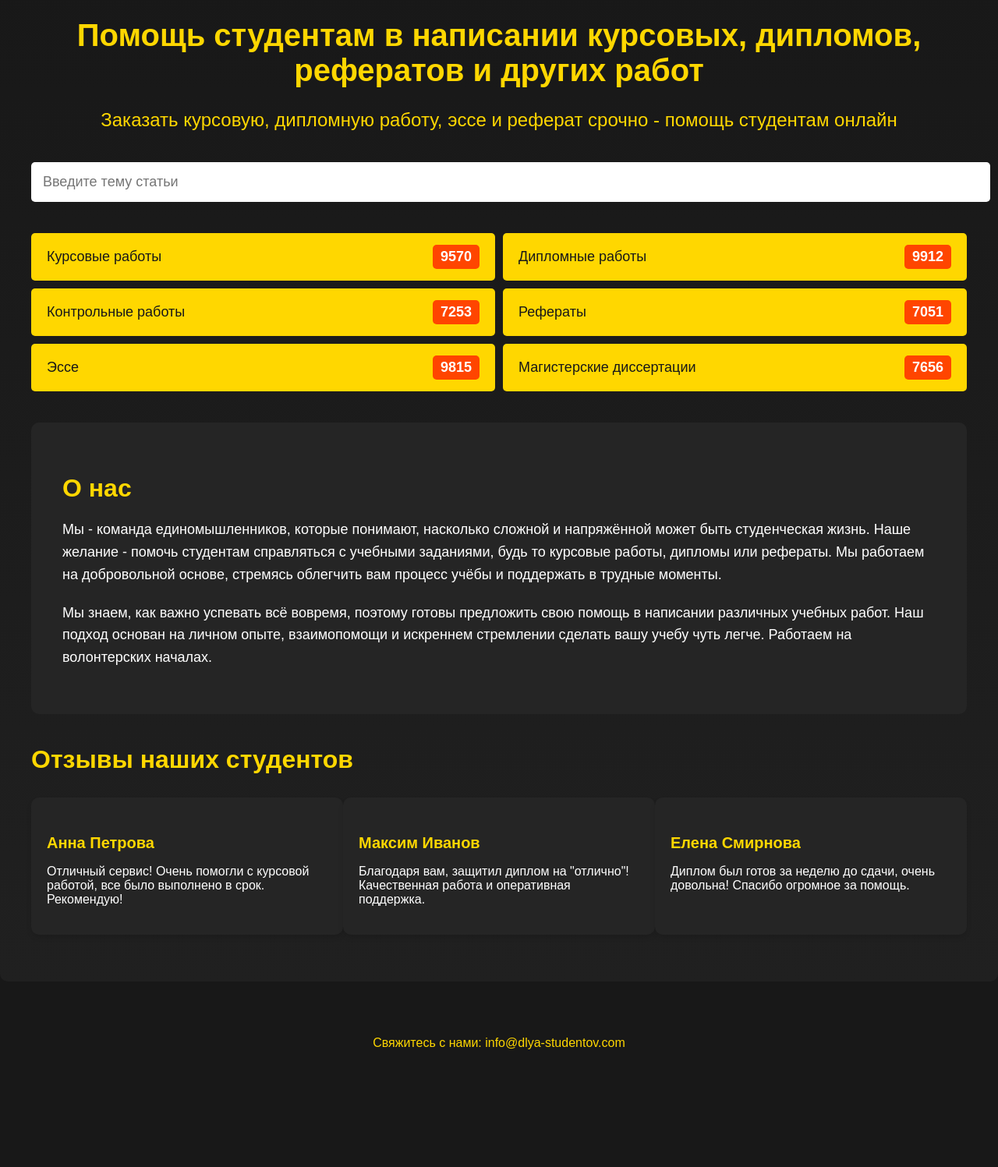
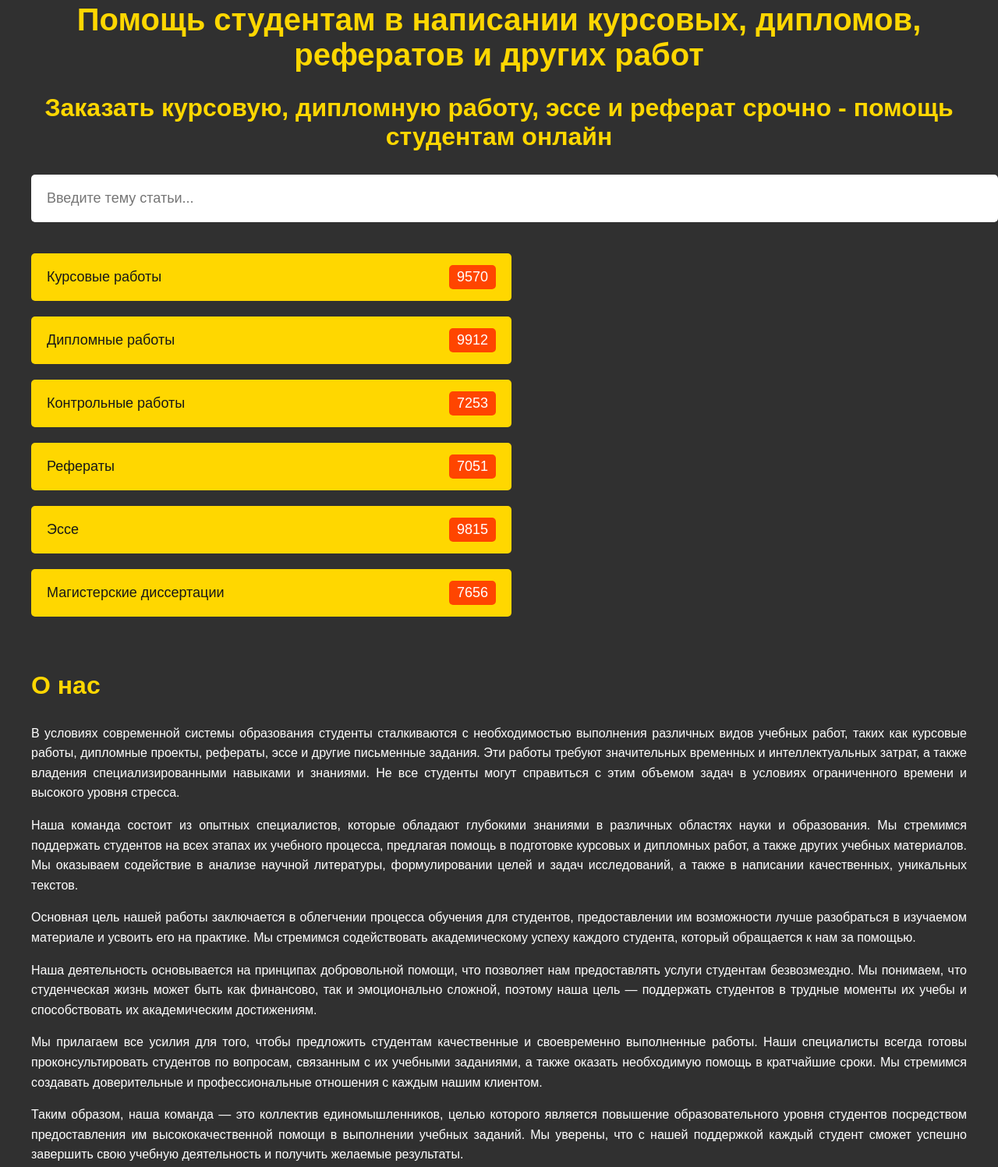
Before and after one commit to Rio1100/std, a plain HTML site: page index.html in a window 1280 px wide. Shown: the part 207-1704 px from the top of the page at 78% size. Before the commit the page ends 1584 px from the top, so only its background shows below. Drawn offline with Linux system fonts and the light colour scheme.

Commit message:
Update index.html

```diff
--- a/index.html
+++ b/index.html
@@ -3,20 +3,17 @@
 <head>
     <meta charset="UTF-8">
     <meta name="viewport" content="width=device-width, initial-scale=1.0">
-    <meta name="description" content="Providing high-quality coursework, diploma works, essays, and more for students.">
-    <meta name="keywords" content="курсовые работы, дипломные работы, контрольные работы, рефераты, эссе">
     <title>Курсовые и дипломные работы для студентов</title>
     <style>
         body {
             font-family: 'Arial', sans-serif;
-            background-color: #181818;
+            background: linear-gradient(to bottom, #181818, #404040);
             color: #fff;
             margin: 0;
             padding: 0;
             display: flex;
             flex-direction: column;
             align-items: center;
-            scroll-behavior: smooth;
         }
 
         /* Header */
@@ -31,34 +28,32 @@
             text-transform: uppercase;
         }
 
-        /* Navigation Menu */
-        nav {
-            background-color: #202020;
-            padding: 15px;
-            width: 100%;
+        /* Navigation */
+        .nav {
             display: flex;
             justify-content: center;
-            margin-bottom: 20px;
+            background-color: #202020;
+            padding: 15px 0;
+            width: 100%;
         }
 
-        nav a {
+        .nav a {
+            margin: 0 15px;
             color: #FFD700;
             text-decoration: none;
             font-size: 18px;
-            margin: 0 15px;
-            cursor: pointer;
         }
 
-        nav a:hover {
+        .nav a:hover {
             color: #FF4500;
         }
 
         /* Main container */
         .container {
-            background: linear-gradient(to bottom, #181818, #202020);
+            background-color: #303030;
             padding: 40px;
             border-radius: 10px;
-            text-align: left;
+            text-align: center;
             max-width: 1200px;
             width: 100%;
             margin-top: 20px;
@@ -67,64 +62,56 @@
         h1 {
             font-size: 40px;
             color: #FFD700;
-            text-align: center;
         }
 
         h2 {
             font-size: 32px;
             color: #FFD700;
-            text-align: center;
-            margin-bottom: 20px;
+            margin-bottom: 30px;
         }
 
-        p.subtitle {
-            font-size: 24px;
-            text-align: center;
-            margin-bottom: 40px;
-            color: #FFD700;
+        p {
+            font-size: 16px;
+            color: #fff;
+            line-height: 1.6;
+            text-align: justify;
         }
 
-        /* Input and button section */
+        /* Input Section */
         .input-section {
-            margin-top: 30px;
-            display: flex;
-            flex-direction: column;
-            align-items: flex-start;
-            width: 100%;
+            margin: 30px 0;
         }
 
         .input-section input {
-            padding: 15px;
+            width: 100%;
+            padding: 20px;
+            font-size: 18px;
+            border-radius: 5px;
             border: none;
-            border-radius: 5px;
-            width: 100%;
-            max-width: 100%;
-            font-size: 18px;
-            margin-bottom: 10px;
         }
 
-        .download-button {
+        .input-section button {
             display: none;
             background-color: #FFD700;
             color: #181818;
-            padding: 10px 20px;
+            padding: 15px 30px;
+            margin-top: 20px;
             border: none;
             border-radius: 5px;
             font-size: 18px;
             cursor: pointer;
-            transition: background-color 0.2s;
         }
 
-        .download-button:hover {
-            background-color: #FFC107;
+        .input-section button:hover {
+            background-color: #FF4500;
         }
 
         /* Keywords */
         .keywords {
-            margin-top: 30px;
-            display: grid;
-            grid-template-columns: repeat(2, 1fr);
-            gap: 10px;
+            display: flex;
+            flex-wrap: wrap;
+            justify-content: space-between;
+            margin: 40px 0;
         }
 
         .keyword {
@@ -133,11 +120,12 @@
             border-radius: 5px;
             font-size: 18px;
             color: #181818;
-            cursor: pointer;
+            margin-bottom: 20px;
+            width: 48%;
             display: flex;
             justify-content: space-between;
             align-items: center;
-            transition: transform 0.2s;
+            cursor: pointer;
         }
 
         .keyword-number {
@@ -145,65 +133,12 @@
             color: #fff;
             padding: 5px 10px;
             border-radius: 5px;
-            font-weight: bold;
         }
 
-        /* About Us Section */
+        /* About section */
         #about {
-            margin-top: 40px;
-            padding: 40px;
-            background-color: #252525;
-            border-radius: 10px;
-        }
-
-        #about h2 {
-            color: #FFD700;
             text-align: left;
-        }
-
-        #about p {
-            font-size: 18px;
-            line-height: 1.6;
-            margin-top: 20px;
-        }
-
-        /* Reviews Section */
-        .reviews-section {
-            margin-top: 40px;
-        }
-
-        .reviews-section h2 {
-            font-size: 32px;
-            color: #FFD700;
-            margin-bottom: 30px;
-            text-align: left;
-        }
-
-        .reviews {
-            display: flex;
-            justify-content: space-between;
-            flex-wrap: wrap;
-        }
-
-        .review {
-            background-color: #252525;
-            padding: 20px;
-            border-radius: 10px;
-            width: 30%;
-            box-shadow: 0 4px 6px rgba(0, 0, 0, 0.1);
-            text-align: left;
-            margin-bottom: 20px;
-        }
-
-        .review h4 {
-            font-size: 20px;
-            color: #FFD700;
-            margin-bottom: 10px;
-        }
-
-        .review p {
-            font-size: 16px;
-            color: #fff;
+            margin: 50px 0;
         }
 
         /* Footer */
@@ -217,65 +152,66 @@
         }
 
         footer p {
-            margin: 10px 0;
             color: #FFD700;
-        }
-
-        /* Media Queries */
-        @media (max-width: 768px) {
-            .reviews {
-                flex-direction: column;
-                align-items: flex-start;
-            }
-
-            .review {
-                width: 100%;
-                margin-bottom: 20px;
-            }
         }
     </style>
 </head>
 <body>
 
     <!-- Header -->
-    <header class="header">
+    <div class="header">
         dlya-studentov
-    </header>
+    </div>
 
     <!-- Navigation Menu -->
-    <nav>
+    <div class="nav">
         <a href="#services">Услуги</a>
         <a href="#about">О нас</a>
         <a href="#reviews">Отзывы</a>
         <a href="#contact">Контакты</a>
-    </nav>
+    </div>
 
-    <!-- Main Content -->
-    <main class="container">
-        <!-- Заголовок и подзаголовок -->
+    <!-- Main Container -->
+    <div class="container">
         <h1>Помощь студентам в написании курсовых, дипломов, рефератов и других работ</h1>
-        <p class="subtitle">Заказать курсовую, дипломную работу, эссе и реферат срочно - помощь студентам онлайн</p>
+        <h2>Заказать курсовую, дипломную работу, эссе и реферат срочно - помощь студентам онлайн</h2>
 
-        <!-- Input and Download Button -->
+        <!-- Input Section -->
         <div class="input-section">
-            <input type="text" id="article-topic" placeholder="Введите тему статьи" />
-            <button class="download-button" id="download-button">Скачать</button>
+            <input type="text" id="article-topic" placeholder="Введите тему статьи...">
+            <button id="download-button">Скачать</button>
         </div>
 
-        <!-- Ключевые слова с случайными значениями скачиваний -->
+        <!-- Ключевые слова -->
         <div class="keywords" id="keywords-container">
-            <!-- Ключевые слова будут добавлены динамически через JavaScript -->
+            <!-- Слова и количество скачиваний генерируются скриптом -->
         </div>
 
-        <!-- About Us Section -->
+        <!-- О нас -->
         <section id="about">
             <h2>О нас</h2>
-            <p>Мы - команда единомышленников, которые понимают, насколько сложной и напряжённой может быть студенческая жизнь. Наше желание - помочь студентам справляться с учебными заданиями, будь то курсовые работы, дипломы или рефераты. Мы работаем на добровольной основе, стремясь облегчить вам процесс учёбы и поддержать в трудные моменты.</p>
-            <p>Мы знаем, как важно успевать всё вовремя, поэтому готовы предложить свою помощь в написании различных учебных работ. Наш подход основан на личном опыте, взаимопомощи и искреннем стремлении сделать вашу учебу чуть легче. Работаем на волонтерских началах.</p>
+            <p>
+                В условиях современной системы образования студенты сталкиваются с необходимостью выполнения различных видов учебных работ, таких как курсовые работы, дипломные проекты, рефераты, эссе и другие письменные задания. Эти работы требуют значительных временных и интеллектуальных затрат, а также владения специализированными навыками и знаниями. Не все студенты могут справиться с этим объемом задач в условиях ограниченного времени и высокого уровня стресса.
+            </p>
+            <p>
+                Наша команда состоит из опытных специалистов, которые обладают глубокими знаниями в различных областях науки и образования. Мы стремимся поддержать студентов на всех этапах их учебного процесса, предлагая помощь в подготовке курсовых и дипломных работ, а также других учебных материалов. Мы оказываем содействие в анализе научной литературы, формулировании целей и задач исследований, а также в написании качественных, уникальных текстов.
+            </p>
+            <p>
+                Основная цель нашей работы заключается в облегчении процесса обучения для студентов, предоставлении им возможности лучше разобраться в изучаемом материале и усвоить его на практике. Мы стремимся содействовать академическому успеху каждого студента, который обращается к нам за помощью.
+            </p>
+            <p>
+                Наша деятельность основывается на принципах добровольной помощи, что позволяет нам предоставлять услуги студентам безвозмездно. Мы понимаем, что студенческая жизнь может быть как финансово, так и эмоционально сложной, поэтому наша цель — поддержать студентов в трудные моменты их учебы и способствовать их академическим достижениям.
+            </p>
+            <p>
+                Мы прилагаем все усилия для того, чтобы предложить студентам качественные и своевременно выполненные работы. Наши специалисты всегда готовы проконсультировать студентов по вопросам, связанным с их учебными заданиями, а также оказать необходимую помощь в кратчайшие сроки. Мы стремимся создавать доверительные и профессиональные отношения с каждым нашим клиентом.
+            </p>
+            <p>
+                Таким образом, наша команда — это коллектив единомышленников, целью которого является повышение образовательного уровня студентов посредством предоставления им высококачественной помощи в выполнении учебных заданий. Мы уверены, что с нашей поддержкой каждый студент сможет успешно завершить свою учебную деятельность и получить желаемые результаты.
+            </p>
         </section>
 
         <!-- Отзывы -->
-        <div class="reviews-section" id="reviews">
+        <div id="reviews">
             <h2>Отзывы наших студентов</h2>
             <div class="reviews">
                 <div class="review">
@@ -292,7 +228,7 @@
                 </div>
             </div>
         </div>
-    </main>
+    </div>
 
     <!-- Footer -->
     <footer id="contact">
@@ -314,32 +250,30 @@
             return Math.floor(Math.random() * (10312 - 6155 + 1)) + 6155;
         }
 
-        const keywordsContainer = document.getElementById('keywords-container');
+        // Отображение ключевых слов
+        const container = document.getElementById('keywords-container');
         keywords.forEach(keyword => {
-            const keywordElement = document.createElement('div');
-            keywordElement.classList.add('keyword');
-            keywordElement.innerHTML = `${keyword.name} <span class="keyword-number">${keyword.downloads}</span>`;
-            keywordsContainer.appendChild(keywordElement);
+            const div = document.createElement('div');
+            div.className = 'keyword';
+            div.innerHTML = `${keyword.name} <span class="keyword-number">${keyword.downloads}</span>`;
+            container.appendChild(div);
         });
 
-        // Placeholder для запроса на API и скачивания статьи
-        document.getElementById('download-button').addEventListener('click', function() {
-            const topic = document.getElementById('article-topic').value;
-            if (topic) {
-                alert(`Скачать статью по теме: ${topic}`);
-                // Здесь добавьте API запрос к GPT и логику скачивания статьи
+        // Логика запроса и отображения кнопки "Скачать"
+        const input = document.getElementById('article-topic');
+        const button = document.getElementById('download-button');
+
+        input.addEventListener('input', () => {
+            if (input.value.trim() !== '') {
+                button.style.display = 'inline-block';
+            } else {
+                button.style.display = 'none';
             }
         });
 
-        // Показываем кнопку "Скачать" только после ввода текста
-        const inputField = document.getElementById('article-topic');
-        const downloadButton = document.getElementById('download-button');
-        inputField.addEventListener('input', function() {
-            if (inputField.value.trim() !== '') {
-                downloadButton.style.display = 'inline-block';
-            } else {
-                downloadButton.style.display = 'none';
-            }
+        button.addEventListener('click', () => {
+            // Логика запроса к API и скачивания
+            alert('Запрос к API для темы: ' + input.value);
         });
     </script>
 
```
